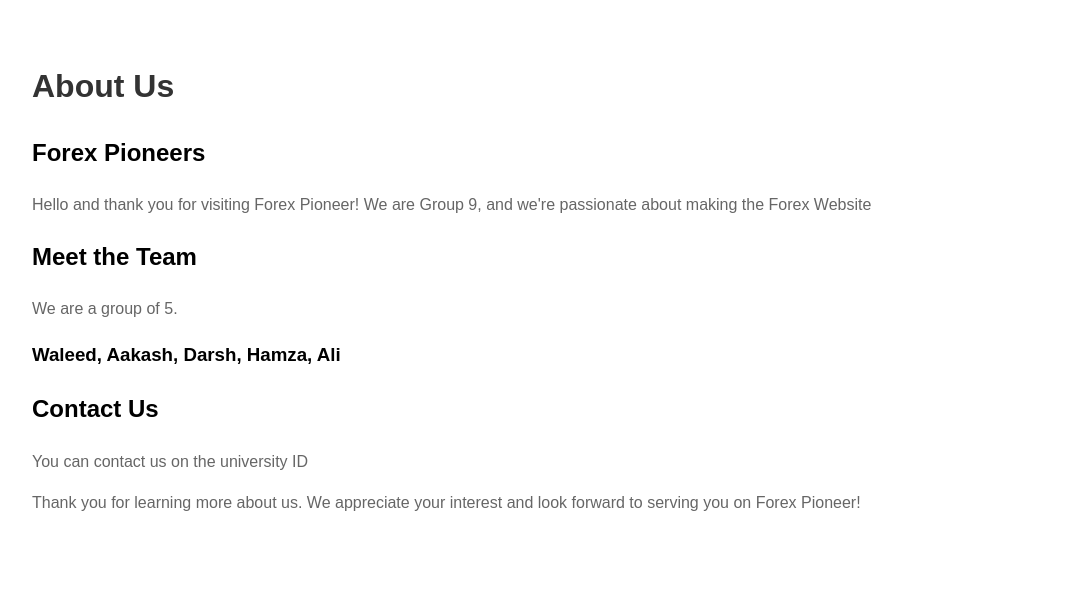
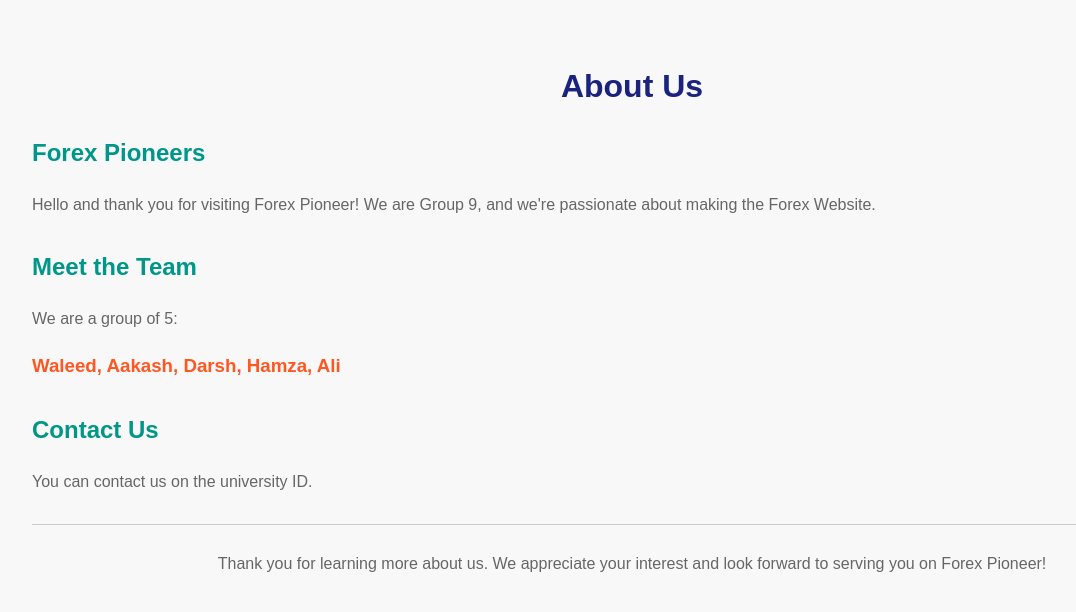
Before and after one commit to waleed-sajid/COMP-8347-Forex-Pioneer, a Django app: template templates/forexPioneer/about.html in a window 1280 px wide. Shown: the top 612 px of the page, without its empty margins (8-1084 px from the left). Run offline with Django 4.2, Linux system fonts and the light colour scheme; the template is opened without the code that fills it, so the values that code supplies are empty.

Commit message:
Added some CSS in the file

```diff
--- a/templates/forexPioneer/about.html
+++ b/templates/forexPioneer/about.html
@@ -11,14 +11,40 @@
             line-height: 1.6;
             margin: 20px;
             padding: 20px;
+            background-color: #f8f8f8;
+            color: #333;
+        }
+
+        header {
+            text-align: center;
+            margin-bottom: 20px;
         }
 
         h1 {
-            color: #333;
+            color: #1a237e;
+        }
+
+        section {
+            margin-bottom: 30px;
+        }
+
+        h2 {
+            color: #009688;
+        }
+
+        h3 {
+            color: #ff5722;
         }
 
         p {
             color: #666;
+        }
+
+        footer {
+            text-align: center;
+            margin-top: 30px;
+            padding-top: 10px;
+            border-top: 1px solid #ccc;
         }
     </style>
 </head>
@@ -32,23 +58,21 @@
         <h2>Forex Pioneers</h2>
         <p>
             Hello and thank you for visiting Forex Pioneer! We are Group 9, and we're
-            passionate about making the Forex Website
+            passionate about making the Forex Website.
         </p>
     </section>
-
-
 
     <section>
         <h2>Meet the Team</h2>
         <p>
-            We are a group of 5. <h3>Waleed, Aakash, Darsh, Hamza, Ali</h3>
+            We are a group of 5: <h3>Waleed, Aakash, Darsh, Hamza, Ali</h3>
         </p>
     </section>
 
     <section>
         <h2>Contact Us</h2>
         <p>
-            You can contact us on the university ID
+            You can contact us on the university ID.
         </p>
     </section>
 
```
